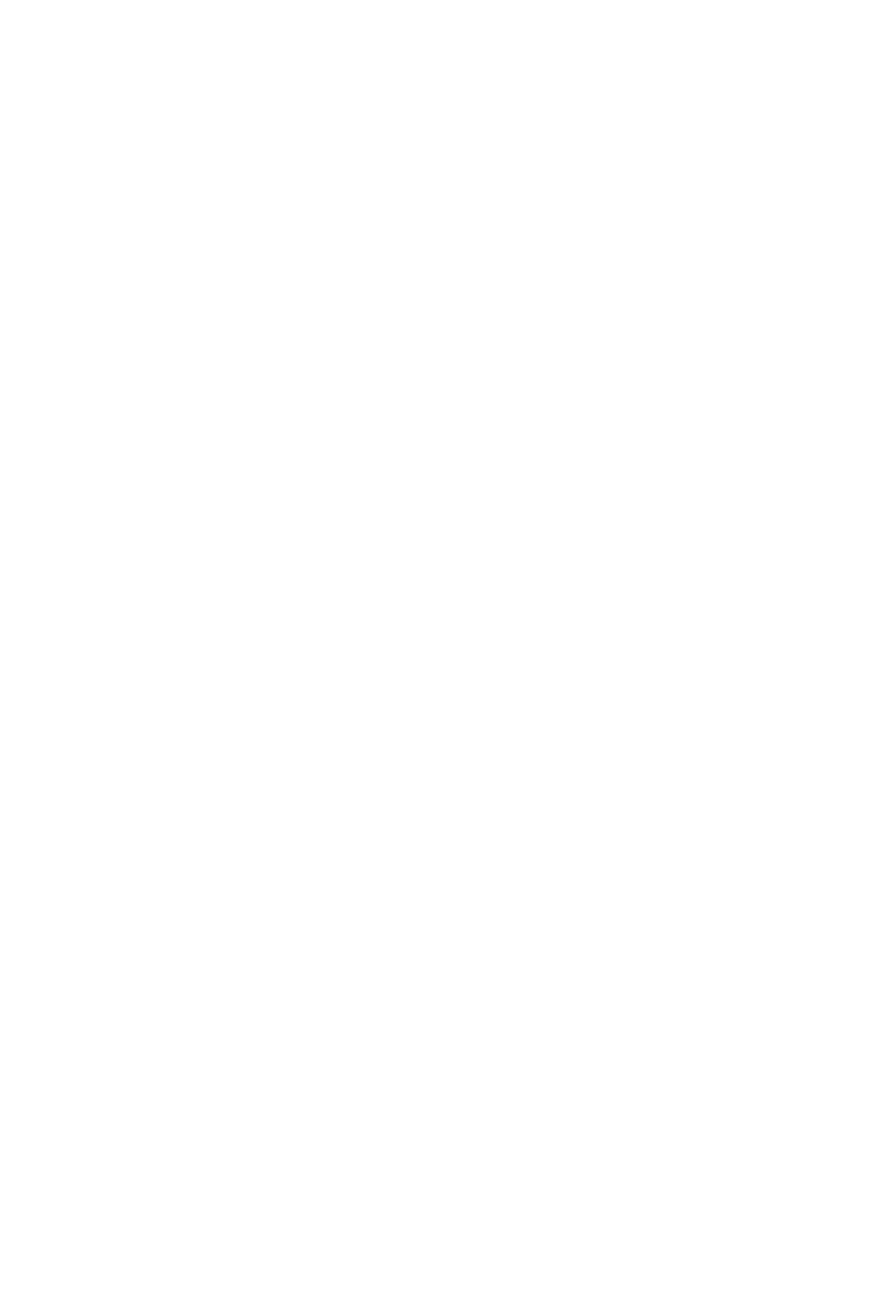
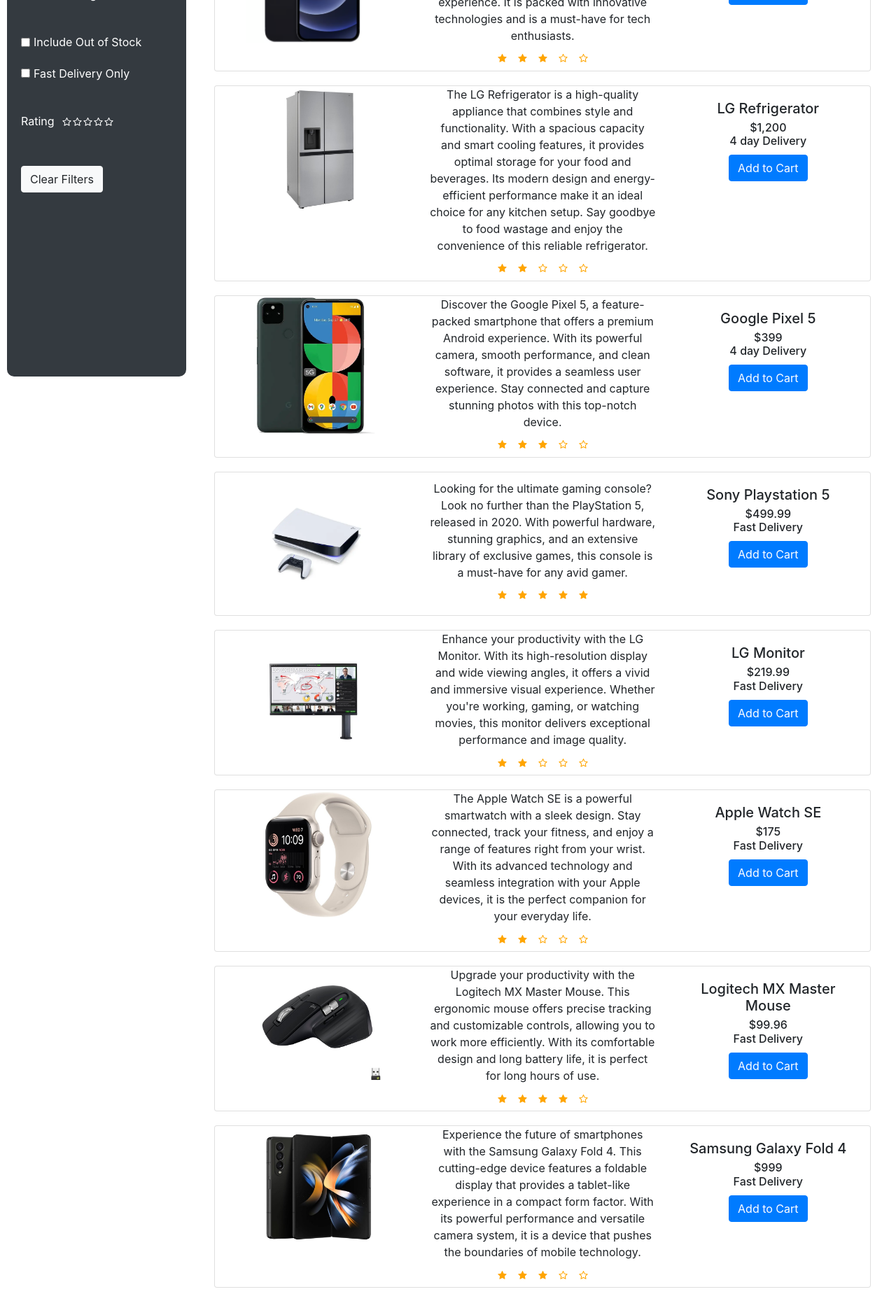
Before and after one commit to MoisesFC/ecommerce-app, a React (Create React App) app: page /home in a window 1280 px wide. Before the commit this address had no page. Shown: the part 240-2099 px from the top of the page at 70% size. Before the commit the page ends 800 px from the top, so only its background shows below. Built offline with nearby package versions, Linux system fonts and the light colour scheme.

Commit message:
added descriptions to the products, added them to the Card on singleProduct.js and moded the rating to the bottom of the description

```diff
--- a/src/App.js
+++ b/src/App.js
@@ -10,7 +10,7 @@
       <Header />
       <div className="App">
         <Routes>
-        <Route path="/" element={<Home/>} />
+        <Route path="/home" element={<Home/>} />
         <Route path="/cart" element={<Cart/>} />
         </Routes>
       </div>
--- a/src/components/Header.js
+++ b/src/components/Header.js
@@ -1,4 +1,5 @@
 import React from 'react'
+// import { Link } from 'react-router-dom';
 import { Navbar, Container, FormControl, Nav, Dropdown, Badge, Button } from 'react-bootstrap';
 import { FaShoppingCart } from 'react-icons/fa';
 import { Link } from 'react-router-dom';
@@ -24,7 +25,7 @@
           }}>
             <Container>
                 <Navbar.Brand>
-                <Nav.Link to="/" style={{ color: 'white', fontWeight: 'bold', textDecoration: 'none' }}>
+                <Nav.Link as={Link} to="/home" style={{ color: 'white', fontWeight: 'bold', textDecoration: 'none' }}>
             <img
               src={techTempleLogo}
               alt="Logo"
--- a/src/components/SingleProducts.js
+++ b/src/components/SingleProducts.js
@@ -34,9 +34,19 @@
       <Card>
         <Row noGutters>
           <Col xs={4}>
-            <Card.Img variant="top" src={prod.image} alt={prod.name} style={{width: '70%'}} />
+            <Card.Img variant="top" src={prod.image} alt={prod.name} style={{ width: '70%' }} />
           </Col>
-          <Col xs={8}>
+          <Col xs={4} className="d-flex flex-column align-items-center justify-content-center">
+            {/* Add new column for description */}
+            <Row>
+              <Card.Text>{prod.description} </Card.Text>
+            </Row>
+            <Row className="justify-content-center">
+              <Rating rating={prod.rating} style={{ color: 'orange', padding: 7 }}/>
+            </Row>
+          </Col>
+          <Col xs={4}>
+            {/* Original column with the rest of the items */}
             <Card.Body>
               <Card.Title>{prod.name}</Card.Title>
               <Card.Subtitle style={{ paddingBottom: 10 }}>
@@ -46,7 +56,6 @@
                 ) : (
                   <div>4 day Delivery</div>
                 )}
-                <Rating rating={prod.rating} />
               </Card.Subtitle>
               {isInCart ? (
                 <div>
@@ -61,8 +70,8 @@
                   >
                     Remove from Cart
                   </Button>
-                  <div className="d-flex justify-content-center" style={{padding: '9px'}}>
-                  <Form.Control
+                  <div className="d-flex justify-content-center" style={{ padding: '9px' }}>
+                    <Form.Control
                       as="input"
                       type="number"
                       value={cart.find((p) => p.id === prod.id)?.qty || 1}
@@ -91,6 +100,7 @@
           </Col>
         </Row>
       </Card>
+
     </div>
   );
 };
--- a/src/products/products.js
+++ b/src/products/products.js
@@ -2,7 +2,7 @@
     {
         id: 1,
         name: 'iPhone 14',
-        description: 'This is a description for Product 1',
+        description: 'The iPhone 14 is a flagship smartphone known for its cutting-edge features and sleek design. With a powerful processor, stunning display, and advanced camera system, it offers a seamless user experience. It is packed with innovative technologies and is a must-have for tech enthusiasts.',
         price: 999.00,
         image: require('../assets/images/iPhone14.png'),
         featured: false,
@@ -14,11 +14,11 @@
       {
         id: 2,
         name: 'LG Refrigerator',
-        description: 'This is a description for Product 2',
+        description: 'The LG Refrigerator is a high-quality appliance that combines style and functionality. With a spacious capacity and smart cooling features, it provides optimal storage for your food and beverages. Its modern design and energy-efficient performance make it an ideal choice for any kitchen setup. Say goodbye to food wastage and enjoy the convenience of this reliable refrigerator.',
         price: 1200.00,
         image: require('../assets/images/lg27.2CuFtSidebySideRefrigerator.png'),
         featured: true,
-        category: 'applicance',
+        category: 'appliance',
         rating: 2,
         inStock: 15,
         fastDelivery: false,
@@ -26,7 +26,7 @@
       {
         id: 3,
         name: 'Senheiser Over Ear Headphones',
-        description: 'This is a description for Product 3',
+        description: 'Experience immersive audio with the Senheiser Over Ear Headphones. These high-quality headphones deliver rich sound and exceptional comfort, making them perfect for music lovers and audiophiles. With their stylish design and advanced features, they offer an unparalleled listening experience.',
         price: 200.00,
         image: require('../assets/images/senheisserHeadphones.jpg'),
         featured: true,
@@ -38,7 +38,7 @@
       {
         id: 4,
         name: 'Google Pixel 5',
-        description: 'This is a description for Product 4',
+        description: 'Discover the Google Pixel 5, a feature-packed smartphone that offers a premium Android experience. With its powerful camera, smooth performance, and clean software, it provides a seamless user experience. Stay connected and capture stunning photos with this top-notch device.',
         price: 399.00,
         image: require('../assets/images/pixel5.png'),
         featured: false,
@@ -50,7 +50,7 @@
       {
         id: 5,
         name: 'Macbook Air 2018',
-        description: 'This is a description for Product 5',
+        description: 'The Macbook Air 2018 is a lightweight and powerful laptop that combines performance and portability. With its sleek design, stunning Retina display, and long battery life, it is perfect for both work and entertainment. Experience the power of macOS and enjoy seamless multitasking with this cutting-edge device.',
         price: 599.00,
         image: require('../assets/images/macBookAir.png'),
         featured: true,
@@ -74,7 +74,7 @@
       {
         id: 7,
         name: 'LG Monitor',
-        description: 'This is a description for Product 5',
+        description: "Enhance your productivity with the LG Monitor. With its high-resolution display and wide viewing angles, it offers a vivid and immersive visual experience. Whether you're working, gaming, or watching movies, this monitor delivers exceptional performance and image quality.",
         price: 219.99,
         image: require('../assets/images/lgMonitor.png'),
         featured: true,
@@ -84,57 +84,9 @@
         fastDelivery: true,
       },
       {
-        id: 8,
-        name: 'Washer Machine',
-        description: 'This is a description for Product 6',
-        price: 499.00,
-        image: require('../assets/images/lgWasherMachine.png'),
-        featured: true,
-        category: 'appliance',
-        rating: 3,
-        inStock: 0,
-        fastDelivery: false,
-    },
-    {
-        id: 9,
-        name: 'The Legend of Zelda: BOTW ',
-        description: 'This is a description for Product 5',
-        price: 59.99,
-        image: require('../assets/images/theLengendOfZeldaBOTW.jpg'),
-        featured: true,
-        category: 'videogames',
-        rating: 5,
-        inStock: 12,
-        fastDelivery: true,
-    },
-    {
-        id: 10,
-        name: 'Samsung Galaxy S21',
-        description: 'This is a description for Product 6',
-        price: 599.00,
-        image: require('../assets/images/samsungGalaxyS23.png'),
-        featured: true,
-        category: 'mobile',
-        rating: 4,
-        inStock: 55,
-        fastDelivery: true,
-    },
-    {
-        id: 11,
-        name: 'iPhone SE 3rd Generation',
-        description: 'This is a description for Product 6',
-        price: 174.99,
-        image: require('../assets/images/appleiPhoneSE3rdGen.png'),
-        featured: false,
-        category: 'mobile',
-        rating: 3,
-        inStock: 4,
-        fastDelivery: false,
-    },
-    {
         id: 12,
         name: 'Apple Watch SE',
-        description: 'This is a description for Product 6',
+        description: 'The Apple Watch SE is a powerful smartwatch with a sleek design. Stay connected, track your fitness, and enjoy a range of features right from your wrist. With its advanced technology and seamless integration with your Apple devices, it is the perfect companion for your everyday life.',
         price: 175.00,
         image: require('../assets/images/appleWatchSE.png'),
         featured: false,
@@ -146,7 +98,7 @@
       {
         id: 13,
         name: 'Logitech MX Master Mouse',
-        description: 'This is a description for Product 6',
+        description: 'Upgrade your productivity with the Logitech MX Master Mouse. This ergonomic mouse offers precise tracking and customizable controls, allowing you to work more efficiently. With its comfortable design and long battery life, it is perfect for long hours of use.',
         price: 99.96,
         image: require('../assets/images/logitechMXMaster3Mouse.png'),
         featured: false,
@@ -158,7 +110,7 @@
       {
         id: 14,
         name: 'Samsung Galaxy Fold 4',
-        description: 'This is a description for Product 6',
+        description: 'Experience the future of smartphones with the Samsung Galaxy Fold 4. This cutting-edge device features a foldable display that provides a tablet-like experience in a compact form factor. With its powerful performance and versatile camera system, it is a device that pushes the boundaries of mobile technology.',
         price: 999.00,
         image: require('../assets/images/samsungGalaxyFold4.png'),
         featured: true,
@@ -170,7 +122,7 @@
       {
         id: 15,
         name: 'Amana Electric Range',
-        description: 'This is a description for Product 6',
+        description: 'The Amana Electric Range offers a seamless cooking experience with its advanced features and sleek design. With precise temperature control and multiple cooking modes, it allows you to prepare delicious meals with ease. Upgrade your kitchen with this high-quality electric range.',
         price: 1499.00,
         image: require('../assets/images/amanaElectricRange.png'),
         featured: false,
@@ -182,7 +134,7 @@
       {
         id: 16,
         name: 'Nintendo Switch OLED',
-        description: 'This is a description for Product 6',
+        description: 'The Nintendo Switch OLED is the ultimate gaming console for gamers on the go. With its vibrant OLED display and enhanced audio, it delivers immersive gaming experiences. Play your favorite games anytime, anywhere, and enjoy the versatility of the Switch platform.',
         price: 299.00,
         image: require('../assets/images/nintendoSwitchOled.png'),
         featured: true,
@@ -194,7 +146,7 @@
       {
         id: 17,
         name: 'Dell XPS 13',
-        description: 'This is a description for Product 6',
+        description: 'The Dell XPS 13 is a high-performance laptop that combines power and portability. With its sleek design and stunning display, it offers an immersive computing experience for work or play.',
         price: 175.00,
         image: require('../assets/images/DellXPS13.png'),
         featured: false,
@@ -206,7 +158,7 @@
       {
         id: 18,
         name: 'Microsoft Surface Pro 9',
-        description: 'This is a description for Product 6',
+        description: "The Microsoft Surface Pro 9 is a versatile 2-in-1 device that adapts to your needs. Whether you're working, creating, or relaxing, it offers the power and flexibility to do it all.",
         price: 799.00,
         image: require('../assets/images/microsoftSurfacePro9.png'),
         featured: false,
@@ -218,7 +170,7 @@
       {
         id: 19,
         name: '24" iMac 4K display',
-        description: 'This is a description for Product 6',
+        description: 'The 24" iMac with 4K display is a stunning all-in-one desktop computer. With its powerful performance and vibrant display, it is perfect for creative professionals and anyone seeking a premium computing experience.',
         price: 1399.00,
         image: require('../assets/images/24iniMac4k.png'),
         featured: true,
@@ -230,7 +182,7 @@
       {
         id: 20,
         name: 'HP Omen 25L Gaming Desktop',
-        description: 'This is a description for Product 6',
+        description: 'The HP Omen 25L Gaming Desktop is a powerful gaming machine designed for performance. With its high-end specifications and sleek design, it delivers an immersive gaming experience.',
         price: 799.00,
         image: require('../assets/images/hpOmen25LGamingDesktop.png'),
         featured: false,
@@ -242,7 +194,7 @@
       {
         id: 21,
         name: 'Motorola RAZR',
-        description: 'This is a description for Product 6',
+        description: 'The Motorola RAZR is a modern take on the classic flip phone. With its sleek design and innovative features, it offers a unique and nostalgic mobile experience.',
         price: 699.00,
         image: require('../assets/images/motorolaRazr2020.png'),
         featured: true,
@@ -254,7 +206,7 @@
       {
         id: 22,
         name: 'LG - 27.2 Cu Ft Side by Side Refrigerator',
-        description: 'This is a description for Product 6',
+        description: 'The LG 27.2 Cu Ft Side by Side Refrigerator is a spacious and efficient appliance for your kitchen. With its advanced features and stylish design, it keeps your food fresh and organized.',
         price: 174.99,
         image: require('../assets/images/lg27.2CuFtSidebySideRefrigerator.png'),
         featured: false,
@@ -266,7 +218,7 @@
       {
         id: 23,
         name: 'Insignia - 300 sq. Ft. Portable Air Conditioner',
-        description: 'This is a description for Product 6',
+        description: 'The Insignia Portable Air Conditioner is a convenient solution for cooling small spaces. With its compact design and powerful performance, it provides comfort during hot summer days.',
         price: 599.00,
         image: require('../assets/images/insignia-300sqFtPortableAirConditioner.png'),
         featured: false,
@@ -278,7 +230,7 @@
       {
         id: 24,
         name: 'Dyson - HP01 Pure Hot+Cool Air Purifier and Fan',
-        description: 'This is a description for Product 6',
+        description: 'The Dyson HP01 Pure Hot+Cool Air Purifier and Fan is a versatile appliance that helps maintain a comfortable and clean environment. With its advanced features, it provides heating, cooling, and air purification all in one.',
         price: 129.99,
         image: require('../assets/images/dyson-HP01PureHot+CoolAirPurifierAndFan.png'),
         featured: false,
@@ -290,9 +242,9 @@
       {
         id: 25,
         name: 'LG - 4.5 Cu. Ft HE Smart Front Load Washer and Dryer',
-        description: 'This is a description for Product 6',
+        description: 'The LG 4.5 Cu. Ft HE Smart Front Load Washer and Dryer is a high-quality laundry solution. With its smart features and large capacity, it provides efficient and convenient washing and drying for your clothes.',
         price: 899.00,
-        image: require('../assets/images/lg4.5CuFt HESmartFrontLoadWasherAndDryer.png'),
+        image: require('../assets/images/lg27.2CuFtSidebySideRefrigerator.png'),
         featured: false,
         category: 'appliance',
         rating: 4,
@@ -302,7 +254,7 @@
       {
         id: 26,
         name: 'Xbox Series X',
-        description: 'This is a description for Product 6',
+        description: 'The Xbox Series X is the latest gaming console from Microsoft. With its powerful hardware and extensive game library, it delivers a seamless and immersive gaming experience.',
         price: 499.00,
         image: require('../assets/images/microsoftXboxSeriesX.png'),
         featured: false,
@@ -314,7 +266,7 @@
       {
         id: 27,
         name: 'Sony Playstation 5 Digital Edition',
-        description: 'This is a description for Product 6',
+        description: 'The Sony Playstation 5 Digital Edition is a digital-only version of the popular gaming console. With its sleek design and impressive performance, it offers a vast selection of digital games and entertainment options.',
         price: 399.00,
         image: require('../assets/images/sonyPlaystation5DigitalEdition.png'),
         featured: false,
@@ -326,7 +278,7 @@
       {
         id: 28,
         name: 'Nintendo Switch Lite',
-        description: 'This is a description for Product 6',
+        description: 'The Nintendo Switch Lite is a compact and portable gaming console. With its handheld design and extensive game library, it provides a great gaming experience on the go.',
         price: 199.00,
         image: require('../assets/images/nintendoSwitchLite.png'),
         featured: false,
@@ -338,7 +290,7 @@
       {
         id: 29,
         name: 'Meta Quest 2',
-        description: 'This is a description for Product 6',
+        description: 'The Meta Quest 2 is a virtual reality headset that offers immersive gaming experiences. With its advanced features and wide range of compatible games, it provides a new level of gaming enjoyment.',
         price: 399.00,
         image: require('../assets/images/metaQuest2.png'),
         featured: true,
@@ -350,7 +302,7 @@
       {
         id: 30,
         name: 'Samsung Galaxy Watch 5',
-        description: 'This is a description for Product 6',
+        description: 'The Samsung Galaxy Watch 5 is a stylish and feature-rich smartwatch. With its advanced health tracking and communication capabilities, it keeps you connected and helps you stay on top of your fitness goals.',
         price: 299.00,
         image: require('../assets/images/samsungGalaxyWatch5.png'),
         featured: false,
@@ -362,7 +314,7 @@
       {
         id: 31,
         name: 'Apple Airpods Pro',
-        description: 'This is a description for Product 6',
+        description: 'The Apple Airpods Pro is a high-quality wireless earbud option. With its active noise cancellation and superior sound quality, it provides an immersive listening experience.',
         price: 249.99,
         image: require('../assets/images/airpodsPro.png'),
         featured: false,
@@ -374,7 +326,7 @@
       {
         id: 32,
         name: 'Logitech MX Master Keyboard',
-        description: 'This is a description for Product 6',
+        description: 'The Logitech MX Master Keyboard is a versatile and ergonomic keyboard option. With its comfortable design and customizable features, it enhances your typing experience and productivity.',
         price: 88.88,
         image: require('../assets/images/logitechMXMasterKeyboard.jpg'),
         featured: false,
```
Lines whose indentation alone changed are shown as unchanged.
